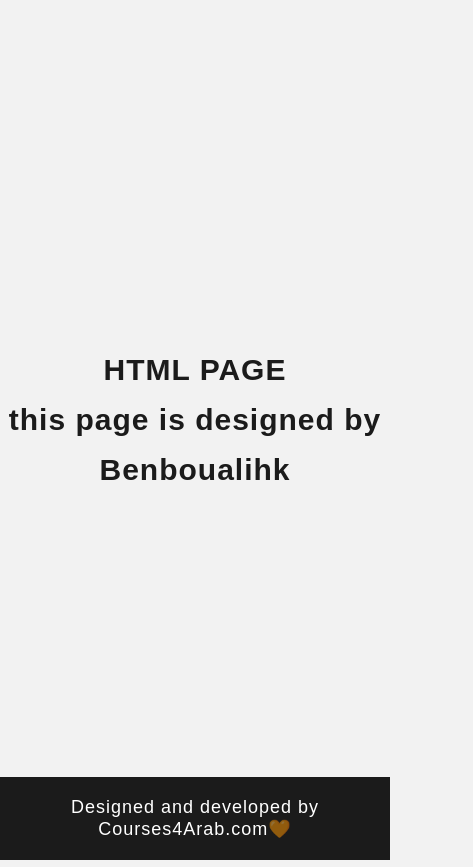
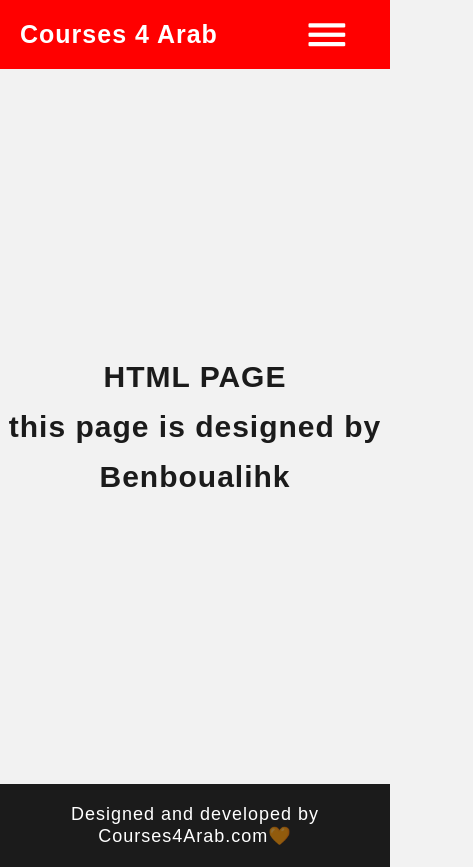
Before and after one commit to hadjkouider2/appreact, a React (Create React App) app: page /html in a window 390 px wide. Shown: the whole page, 473 px wide, since content can reach past the window. Built offline with nearby package versions, Linux system fonts and the light colour scheme.

Commit message:
lessons9

```diff
--- a/public/index.html
+++ b/public/index.html
@@ -20,7 +20,7 @@
     <link
       rel="stylesheet"
       href="mobile-screen.css"
-      media="(max-width: 100px)"
+      media="(max-width: 800px)"
     />
   </head>
   <body>
--- a/public/style.css
+++ b/public/style.css
@@ -162,18 +162,3 @@ main{
 
   text-align: center;
 }
-
-footer{
-  background-color: #1b1b1b;
-
-  padding: 20px 0;
-  text-align: center;
-  font-size: 18px;
-}
-
-/* ==================
-    3. header of mobile
-===================== */
-.show-when-mobile {
-  display: none;
-}
--- /dev/null
+++ b/src/components/footer.css
@@ -0,0 +1,7 @@
+footer{
+  background-color: #1b1b1b;
+
+  padding: 20px 0;
+  text-align: center;
+  font-size: 18px;
+}
--- a/src/components/footer.js
+++ b/src/components/footer.js
@@ -1,4 +1,5 @@
 import React from 'react';
+import './footer.css'
 
 const Footer = () => {
   return (
--- /dev/null
+++ b/src/components/header.css
@@ -0,0 +1,25 @@
+
+
+/* ==================
+    3. header of mobile
+===================== */
+.show-when-mobile {
+  display: none;
+}
+
+
+@media (max-width: 800px) {
+/* ==================
+    3. header of mobile
+===================== */
+
+header {
+  background-color :red
+}
+.show-when-mobile {
+  display: block;
+}
+.hide-when-mobile {
+  display: none;
+}
+}
--- a/src/components/header.js
+++ b/src/components/header.js
@@ -1,12 +1,13 @@
 import React from 'react';
 import { Link, NavLink } from 'react-router-dom';
+import './header.css';
 
 
 const Header = () => {
   return (
     <div>
 
-          <header className="hide-when-mobile">
+          <header  className="hide-when-mobile">
         <Link to="/">Courses 4 Arab</Link>
         <ul className="flex">
           <li className="main-list">
```
